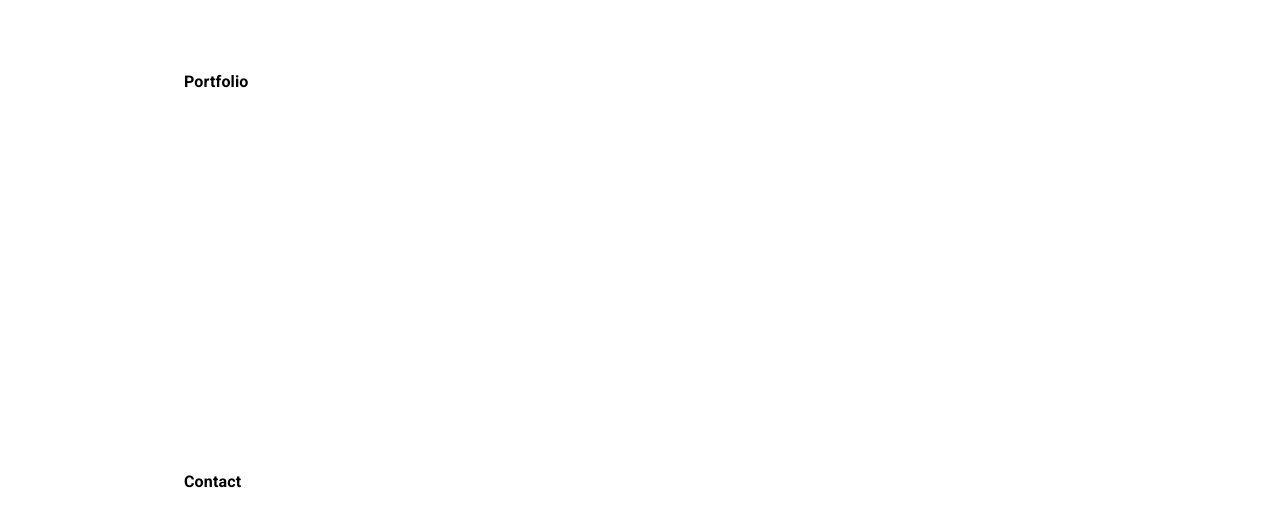
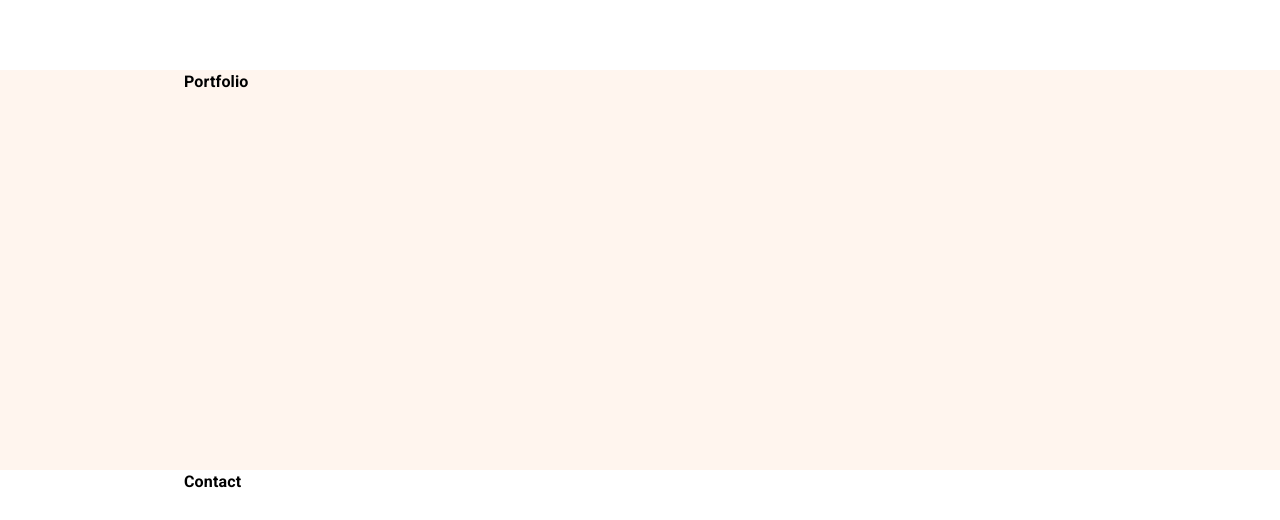
Before and after one commit to dannyhannyford/portfolio, a React app: page / in a window 1280 px wide. Shown: the part 1182-1702 px from the top of the page. Built offline with nearby package versions, Linux system fonts and the light colour scheme.

Commit message:
portfolio seashell background color

```diff
--- a/client/src/style.css
+++ b/client/src/style.css
@@ -59,6 +59,7 @@ h3 {
 }
 
 #portfolio {
+  background-color: #fff5ee;
   height: 50vh;
 }
 
```
